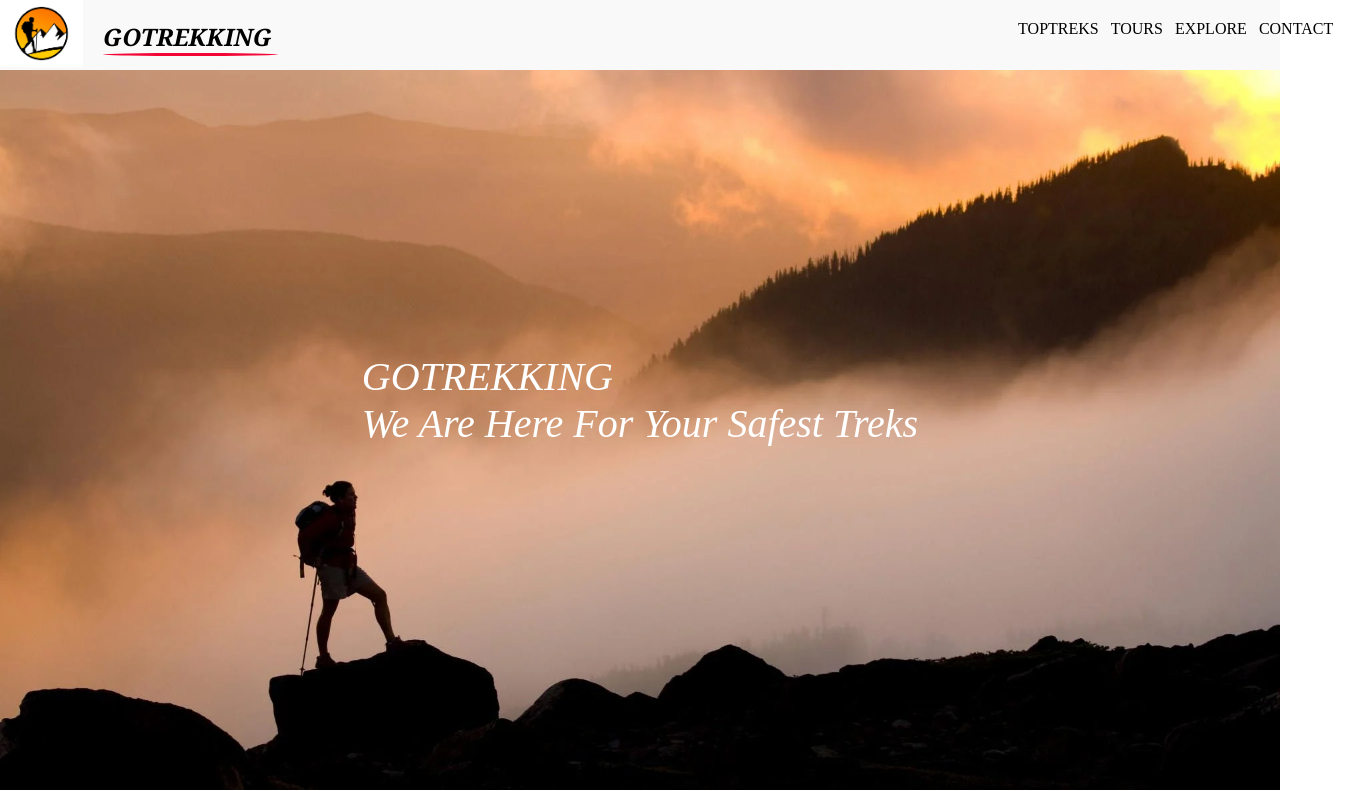
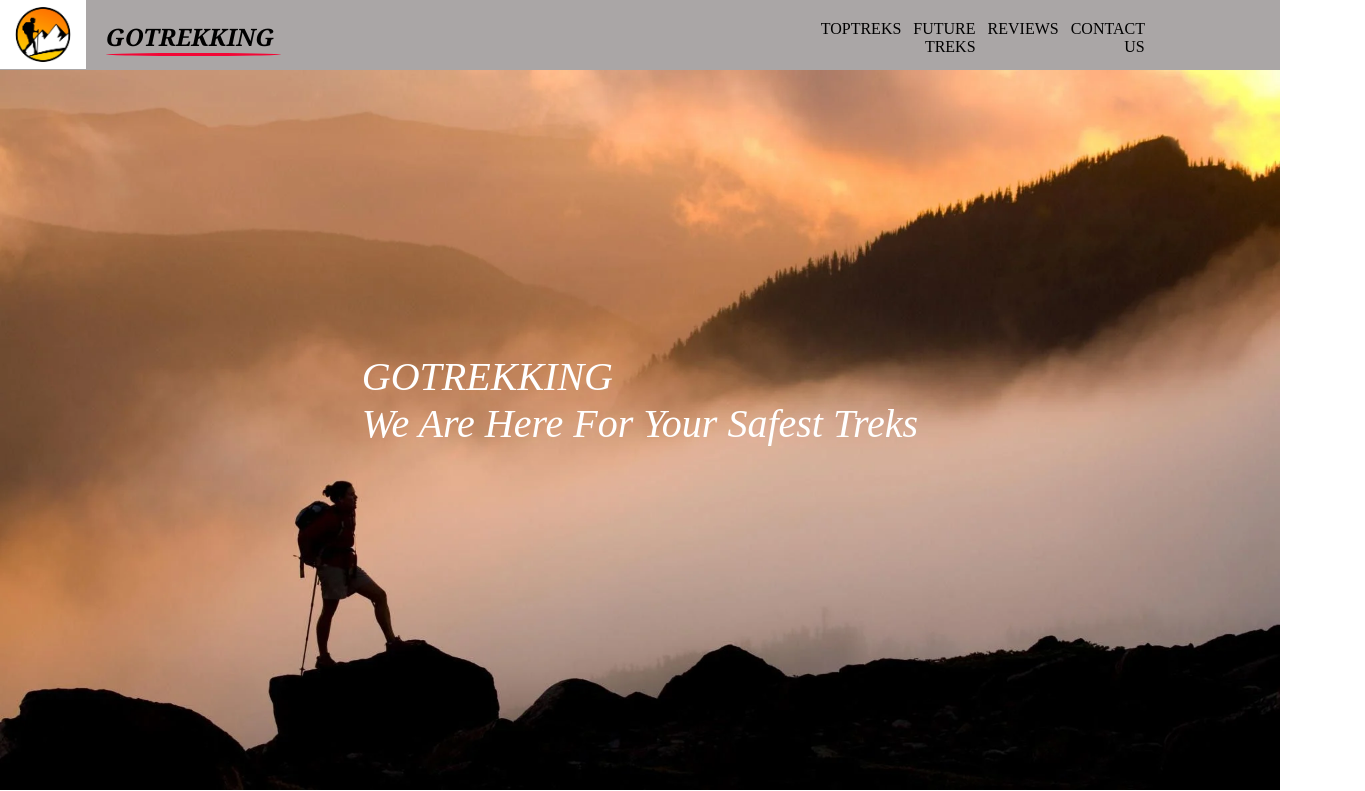
Before and after one commit to SAISUKHITHKODALI/webdesign_finalproject, a plain HTML site: page index.html in a window 1280 px wide. Shown: the top 791 px of the page, 1365 px wide, since content can reach past the window. Drawn offline with Linux system fonts and the light colour scheme.

Commit message:
Third Commit

```diff
--- a/index.css
+++ b/index.css
@@ -19,7 +19,7 @@
     top: 0;
     left: 0;
     width: 100%;
-    background-color: #f9f9f9;
+    background-color: #aaa6a6;
     height: 70px;
     justify-content: justify;
     color: black;
@@ -39,7 +39,7 @@ ul li{
     text-align: right;
     flex: 1;
     padding: 20px;
-    margin-left: 700px;
+    margin-left: 500px;
 }
 .navhead{
     padding: 20px;
--- a/index.html
+++ b/index.html
@@ -9,14 +9,14 @@
 <body>
     <!-- NAV BAR -->
     <nav class="navbar">
-        <img src="gotrekking_logo.jpg" width="95%" height="95%">
+        <img src="gotrekking_logo.jpg" width="95%" height="98%">
         <h1 class="navhead">GOTREKKING <br> <p class="line1"></p></h1>
 
         <ul class="navlinks">
             <li><a href="#"></a><span>TOPTREKS</span></li>&nbsp;&nbsp;&nbsp;
-            <li><a href="#"></a><span>TOURS</span></li>&nbsp;&nbsp;&nbsp;
-            <li><a href="#"></a><span>EXPLORE</span></li>&nbsp;&nbsp;&nbsp;
-            <li><a href="#"></a><span>CONTACT</span></li>&nbsp;&nbsp;&nbsp;
+            <li><a href="#"></a><span>FUTURE TREKS</span></li>&nbsp;&nbsp;&nbsp;
+            <li><a href="#"></a><span>REVIEWS</span></li>&nbsp;&nbsp;&nbsp;
+            <li><a href="#"></a><span>CONTACT US</span></li>&nbsp;&nbsp;&nbsp;
         </ul>
     </nav>
     <div class="background">
```
